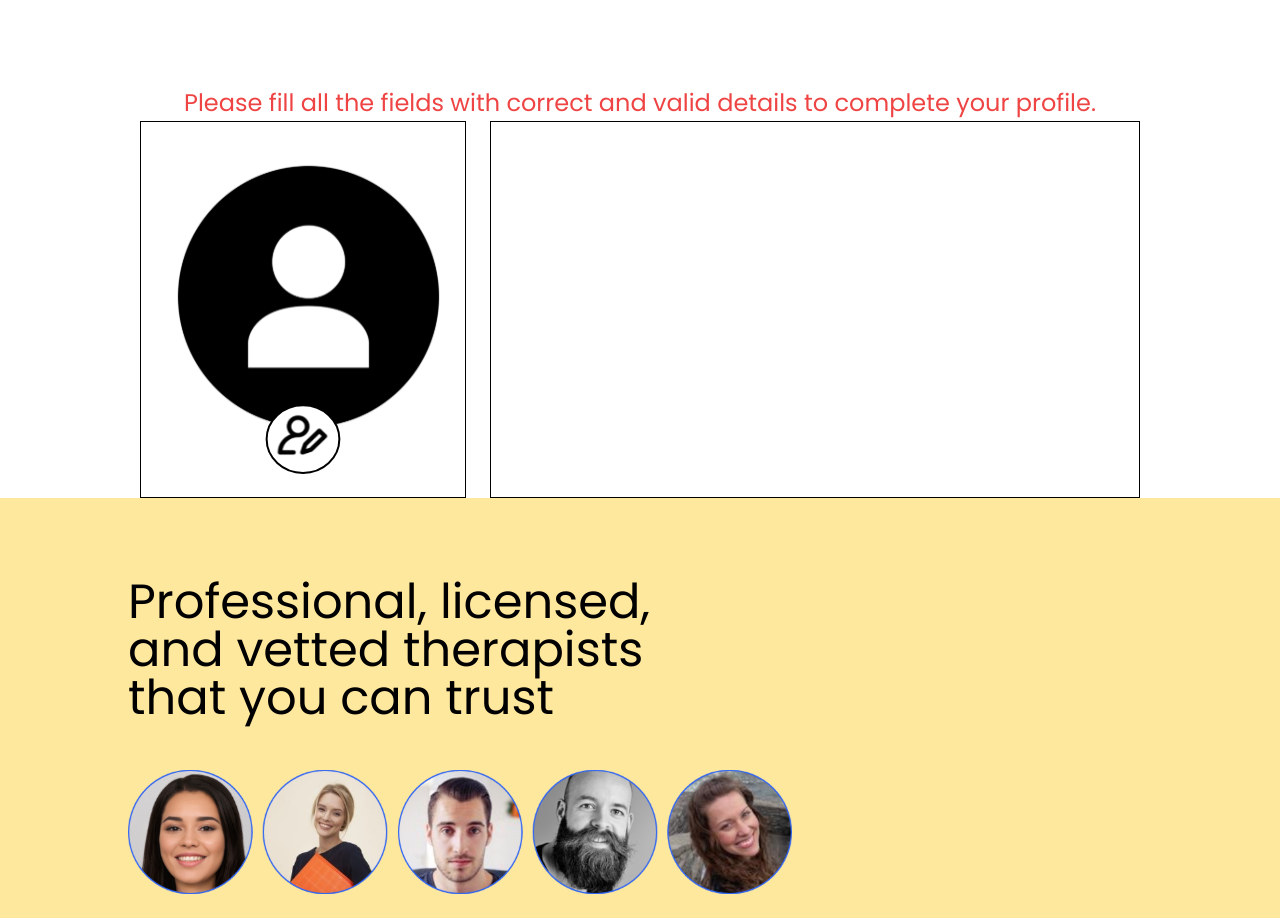
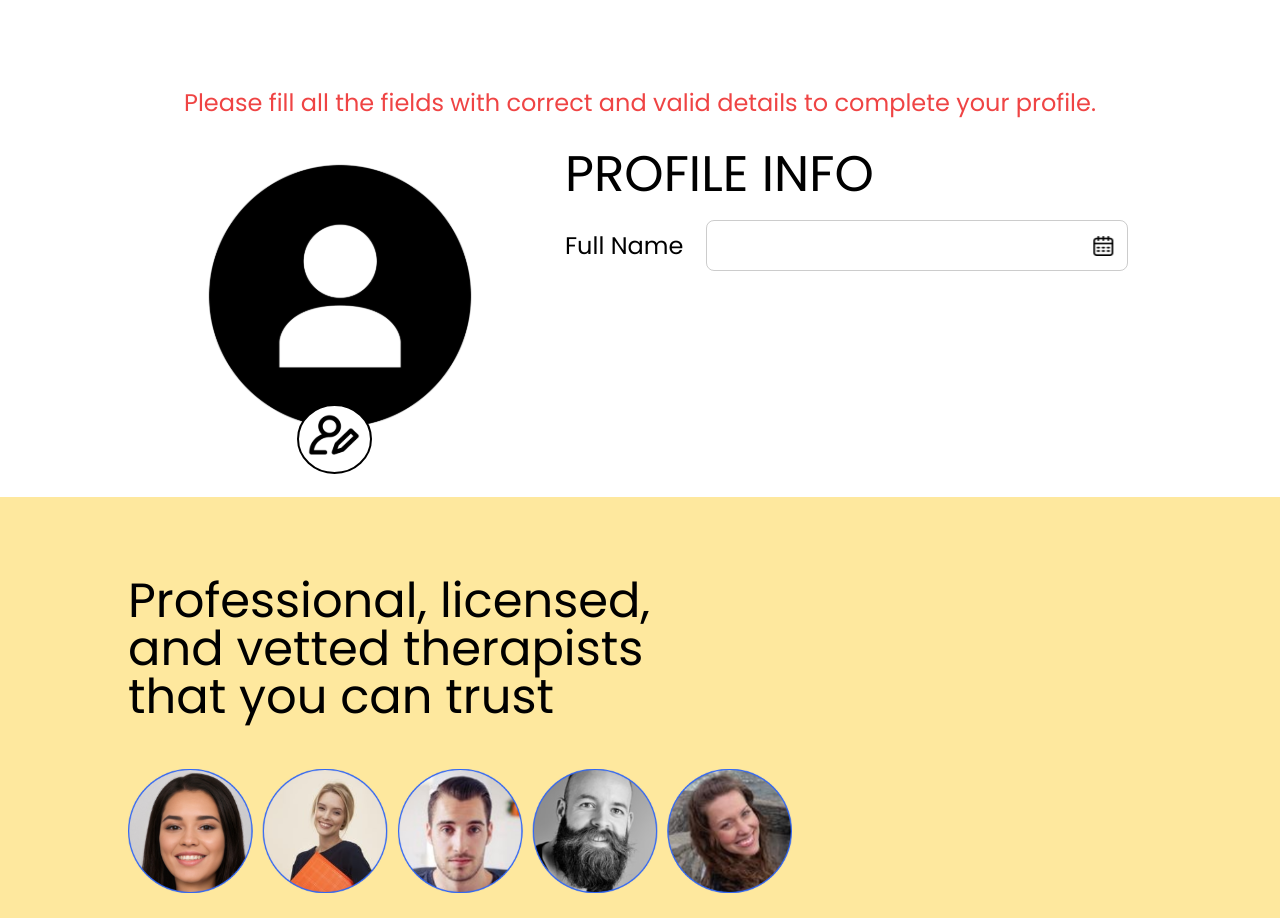
Before and after one commit to AllanSaleh/capstone-project-online-healing, a React (Create React App) app: page / in a window 1280 px wide. Shown: the part 2020-2938 px from the top of the page. Built offline with nearby package versions, Linux system fonts and the light colour scheme.

Commit message:
created custom input field for the profile component

```diff
--- a/src/Components/ProfileInfo/EditProfile.jsx
+++ b/src/Components/ProfileInfo/EditProfile.jsx
@@ -1,5 +1,6 @@
 import React from 'react';
 import ProfilePic from '../../Icons/ProfilePic.svg';
+import EditProfileSection from './EditProfileSection';
 
 const EditProfile = () => (
   <div className="px-sides pt-navbar">
@@ -7,7 +8,7 @@ const EditProfile = () => (
       Please fill all the fields with correct and valid details to complete your profile.
     </h3>
     <div className="flex">
-      <div className="w-1/3 p-4 mx-3 border border-black text-center">
+      <div className="w-2/5 p-4 mx-2 text-center">
         <button
           className="hover:cursor-pointer"
           onClick={() => {
@@ -17,7 +18,9 @@ const EditProfile = () => (
           <img src={ProfilePic} alt="profile-pic" />
         </button>
       </div>
-      <div className="w-2/3 border border-black p-4 mx-3" />
+      <div className="w-3/5 p-4 mx-2">
+        <EditProfileSection title="profile info" />
+      </div>
     </div>
   </div>
 );
--- /dev/null
+++ b/src/Components/ProfileInfo/EditProfileSection.jsx
@@ -0,0 +1,12 @@
+import React from 'react';
+import ProfileInputField from './ProfileInputField';
+import BirthDateIcon from '../../Icons/BirthDateIcon.svg';
+
+const EditProfileSection = ({ title, fileds }) => (
+  <div>
+    <h1 className="text-title uppercase">{title}</h1>
+    <ProfileInputField title= 'full name' type="text" id="full-name" icon={BirthDateIcon}/>
+  </div>
+);
+
+export default EditProfileSection;
--- /dev/null
+++ b/src/Components/ProfileInfo/ProfileInputField.jsx
@@ -0,0 +1,19 @@
+import React from 'react';
+
+const ProfileInputField = ({ title, id, type, description, icon }) => (
+  <div className="flex items-center my-2">
+    <span className="text-subtitle capitalize inline-block w-1/4">{title}</span>
+    <div className="w-3/4 inline-flex items-center border border-black border-opacity-20 rounded-lg pl-4">
+      <input type={type} id={id} name={id} className="w-11/12 h-full outline-none py-3" />
+      {icon && (
+        <button
+          onClick={() => console.log('img clicked')}
+        >
+          <img src={icon} alt="icon" />
+        </button>
+      )}
+    </div>
+  </div>
+);
+
+export default ProfileInputField;
```
Also changed, not shown: src/Icons/BirthDateIcon.svg (added).
